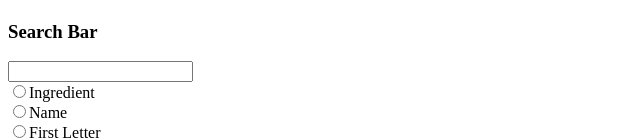
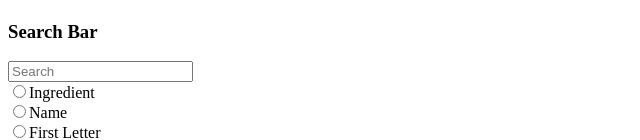
Before and after one commit to luizdefreitas10/recipes-app, a React (Create React App) app: page /foods in a window 1280 px wide. Both pictures are taken after a click on the button 29 px from the left and 131 px from the top of the page. Shown: the part 147-287 px from the top of the page, without its empty margins (0-640 px from the left). Built offline with nearby package versions, Linux system fonts and the light colour scheme; no server answers.

Commit message:
Finalizando reqs do Recipes

```diff
--- a/src/components/Recipes.js
+++ b/src/components/Recipes.js
@@ -24,35 +24,15 @@ function Recipes() {
     func();
   }, [setFoodsApi, setDrinksApi,
     titlePage, setCategoryFoodsBtn, setApiOfFood, setApiOfDrink]);
-
-  // useEffect(() => {
-  //   const minArray = 12;
-  //   const foodCategory = async () => {
-  //     const resultApiCategory = await fetch(`https://www.themealdb.com/api/json/v1/1/filter.php?c=${categoryOfFoods}`);
-  //     const data = await resultApiCategory.json();
-  //     setFoodsApi(data.meals.slice(0, minArray));
-  //   };
-  //   if (categoryOfFoods.length !== 0) {
-  //     foodCategory();
-  //   }
-  // }, [categoryOfFoods, setFoodsApi]);
   return (
     <div>
       {
         (titlePage === 'Drinks') ? (
-          <DrinksRecipes />
+          <div>
+            <DrinksRecipes />
+          </div>
         ) : (
           <div>
-            {/* {categoryFoodsBtn.map(({ strCategory }, index) => (
-              <button
-                type="button"
-                key={ index }
-                data-testid={ `${strCategory}-category-filter` }
-                onClick={ () => setCategoryOfFoods(strCategory) }
-              >
-                {strCategory}
-              </button>
-            ))} */}
             <FoodsRecipes />
           </div>
         )
--- a/src/components/SearchBar.js
+++ b/src/components/SearchBar.js
@@ -4,7 +4,7 @@ function SearchBar() {
   return (
     <div>
       <h3>Search Bar</h3>
-      <input type="text" data-testid="search-input" />
+      <input type="text" data-testid="search-input" placeholder="Search" />
       <label htmlFor="radioInput">
         <div>
           <input
```
